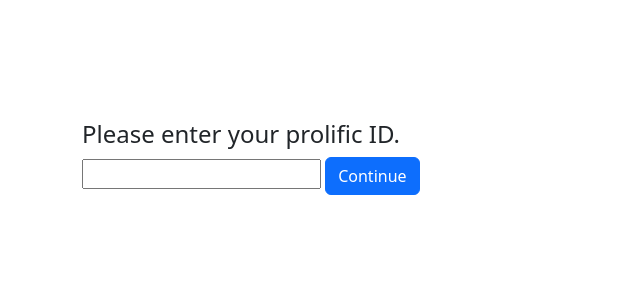
After one commit to KillianDavitt/mixnet-user-study, a Flask app: template webapp/templates/prolific_id.html in a window 1280 px wide. The commit adds this page. Shown: the top 300 px of the page, without its empty margins (0-640 px from the left). Run offline with Flask 3, Linux system fonts and the light colour scheme; the template is opened without the code that fills it, so the values that code supplies are empty.

Commit message:
Fixed issue where refreshing ruined the survey. Tidied the end page. Added manual input of prolific id if it isn't detected

```diff
--- a/webapp/app.py
+++ b/webapp/app.py
@@ -33,11 +33,11 @@
 question_answers = [x.strip().split(',') for x in data]
 
 def run_survey_page():
-    session['prolific_id'] = -1
+    #session['prolific_id'] = -1
     if 'filled' in request.form:
-        print(request.form)
+        #print(request.form)
         # get all the survey.html results and record them
-        prolific_id = -1
+        #prolific_id = -1
         try:
                 delay = request.form['delay']
                 rating = request.form['rating']
@@ -58,11 +58,13 @@
                           'end_time':end_time
                           }
                 session['results'].append(result)
-
+                session['completed_delays'].append(delay)
+                session['current_delay'] = None
 
         except Exception as err:
             print(err)
-            return "There was an error please contact the survey administrators"
+            return str(err)
+            #return "There was an error please contact the survey administrators"
 
         return redirect('/')
 
@@ -97,9 +99,16 @@
     delay = request.form['delay']
     return render_template('survey.html', delay=delay, debug=app.debug)
 
-
+@app.route('/register_prolific_id')
+def register_prolific_id():
+    prolific_id = request.args.get('prolific_id')
+    session['prolific_id'] = prolific_id
+    return redirect('/')
 
 def run_questions_page():
+    if 'prolific_id' not in session:
+        return render_template('prolific_id.html')
+
     # Get the list of questions this user has already faced
     qas = []
     try:
@@ -139,6 +148,7 @@
             break
         found_n = False
         while not found_n:
+            print("finding questions")
             n = random.randint(0,len(question_answers)-1)
             print(n)
             if not str(n) in completed_qs+current_qs:
@@ -150,16 +160,35 @@
     session['current_qs'] = ','.join(current_qs)
 
     # Find a random delay which we haven't already used in this session
-    if 'delays' not in session:
-        session['delays'] = []
+
+    try:
+        completed_delays = session['completed_delays']
+
+    except KeyError:
+        completed_delays = []
+        session['completed_delays'] = []
+
+    try:
+        current_delay = session['current_delay']
+
+    except KeyError:
+        current_delay = None
+
+
     found_delay = False
+    if current_delay != None:
+        found_delay = True
+        delay = current_delay
     while not found_delay:
+        print("finding delay")
         delay = delay_options[random.randint(0,len(delay_options)-1)]
-        if not (delay in session['delays']):
+        if not (delay in session['completed_delays']):
             found_delay=True
-    session['delays'].append(delay)
+            session['current_delay'] = delay
+            current_delay = delay
 
-    return render_template('index.html', delay=delay, qas=qas, debug=app.debug, current_task_num=current_task_num)
+
+    return render_template('index.html', delay=delay, qas=qas, debug=app.debug, current_task_num=current_task_num+1)
 
 @app.route('/', methods=['GET', 'POST'])
 def index():
@@ -168,8 +197,6 @@
         session['prolific_id']=prolific_id
 
     app.debug=False
-    print("consent is not in session?: ")
-    print('consent' not in session)
 
 
     if 'consent' not in session:
--- a/webapp/templates/end.html
+++ b/webapp/templates/end.html
@@ -6,6 +6,7 @@
       window.location = "https://app.prolific.co/submissions/complete?cc=CVAJSGEA";
   }
 </script>
+<br><br>
 <h3>End of study</h3>
 Thank you for participating in our study. Please click the continue button to be redirected back to Prolific where your completion will be registered.
 <br><br>
@@ -20,5 +21,5 @@
 Killian Davitt, killian.davitt.17@ucl.ac.uk<br>
 Steven Murdoch, s.murdoch@ucl.ac.uk
 <br><br>
-<button onclick=returnToProlific()>Continue</button>
+<button class="btn btn-primary" onclick=returnToProlific()>Continue</button>
 {% endblock %}
--- /dev/null
+++ b/webapp/templates/prolific_id.html
@@ -0,0 +1,13 @@
+{% extends 'base.html' %}
+
+{% block content %}
+<br><br><br><br><br>
+<h4>Please enter your prolific ID.</h4>
+<form class="needs-validation" data-toggle="validator" action='/register_prolific_id' method='GET'>
+
+<input name='prolific_id' />
+
+
+<button type="submit" class="btn btn-primary">Continue</button>
+</form>
+{% endblock %}
```
